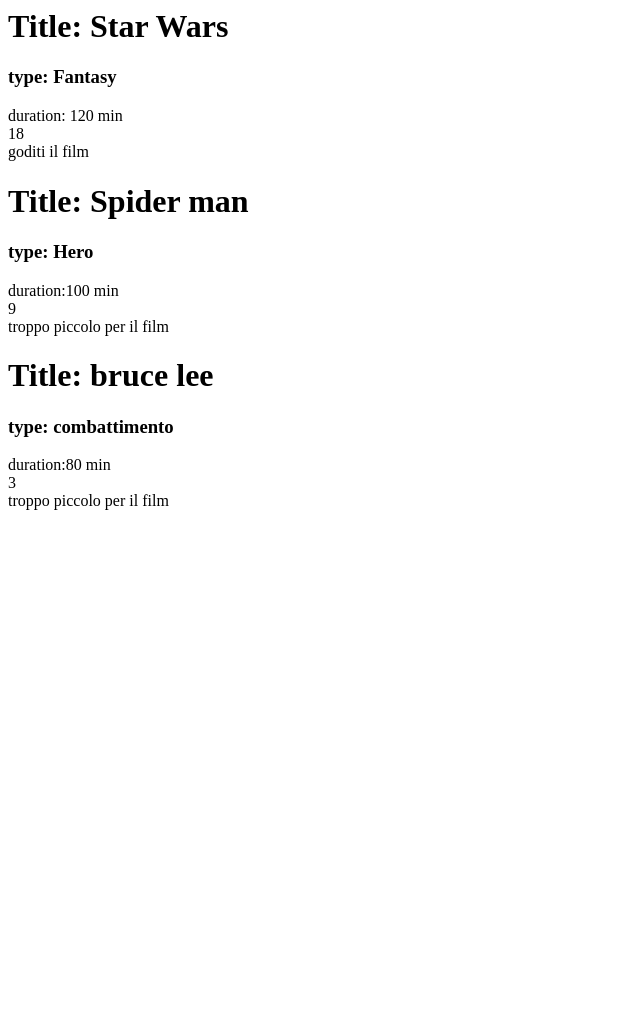
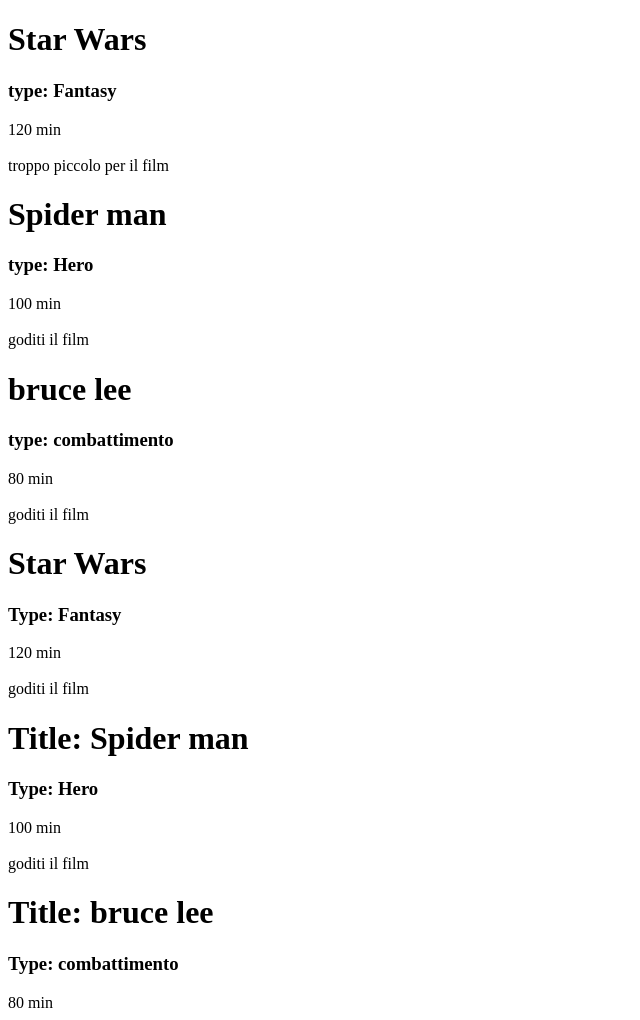
Before and after one commit to Giuseppe2408/php-oop-1, a PHP site: page / in a window 1280 px wide. Shown: the whole page, without its empty margins (0-640 px from the left). Before the commit the page ends 510 px from the top, so only its background shows below. Run offline with PHP 8.4, Linux system fonts and the light colour scheme.

Commit message:
correzioni

```diff
--- a/index.php
+++ b/index.php
@@ -8,24 +8,69 @@ class Movies {
 
     public function __construct($title, $type, $duration, $pegi)
     {
-        echo $this->title = $title;
-        echo $this->type = $type;
-        echo $this->duration = $duration;
-        echo $this->pegi = $pegi;
-        echo $this->movies_duration();
+        $this->title = $title;
+        $this->type = $type;
+        $this->duration = $duration;
+        $this->pegi = $pegi;
+        $this->movies_pegi(15);
     }
 
-    public function movies_duration(){
-       if ($this->pegi < 18) {
-            echo '<br>troppo piccolo per il film</br>';
+
+
+    public function movies_pegi($eta){
+       if ($eta < $this->pegi) {
+            return '<br>troppo piccolo per il film</br>';
        }
        else{
-            echo '<br>goditi il film</br>';
+            return '<br>goditi il film</br>';
        }
+    }
+
+    public function print_card($eta){
+        return "<h1> {$this->title}</h1>
+        <h3> type: {$this->type}</h3>
+        <div> {$this->duration} min</div>" .
+        $this->movies_pegi($eta);
     }
 }
 
 
-$Movie1 = new Movies('<h1>Title: Star Wars</h1>', '<h3>type: Fantasy</h3>', '<div>duration: 120 min</div>', 18);
-$Movie2 = new Movies('<h1>Title: Spider man</h1>', '<h3>type: Hero</h3>', '<div>duration:100 min</div>', 9);
-$Movie3 = new Movies('<h1>Title: bruce lee</h1>', '<h3>type: combattimento</h3>', '<div>duration:80 min</div>', 3);
+$Movie1 = new Movies('Star Wars', 'Fantasy', 120, 18);
+$Movie2 = new Movies('Spider man', 'Hero', 100,  9);
+$Movie3 = new Movies('bruce lee', 'combattimento', 80 , 3);
+
+
+
+
+?>
+<!DOCTYPE html>
+<html lang="en">
+<head>
+    <meta charset="UTF-8">
+    <meta http-equiv="X-UA-Compatible" content="IE=edge">
+    <meta name="viewport" content="width=device-width, initial-scale=1.0">
+    <title>Document</title>
+</head>
+<body><?php
+
+   echo $Movie1->print_card(10);
+   echo $Movie2->print_card(10);
+   echo $Movie3->print_card(10);
+
+    ?>
+    <h1><?= $Movie1->title?></h1>
+    <h3>Type: <?= $Movie1->type?></h3>
+    <div><?= $Movie1->duration ?> min</div>
+    <?= $Movie1-> movies_pegi(20)?>
+
+
+    <h1>Title: <?= $Movie2->title?></h1>
+    <h3>Type: <?= $Movie2->type?></h3>
+    <div><?= $Movie2->duration ?> min</div>
+    <?= $Movie2-> movies_pegi(20)?>
+
+    <h1>Title: <?= $Movie3->title?></h1>
+    <h3>Type: <?= $Movie3->type?></h3>
+    <div><?= $Movie3->duration?> min</div>
+</body>
+</html>
```
Also changed, not shown: t.html (added).
